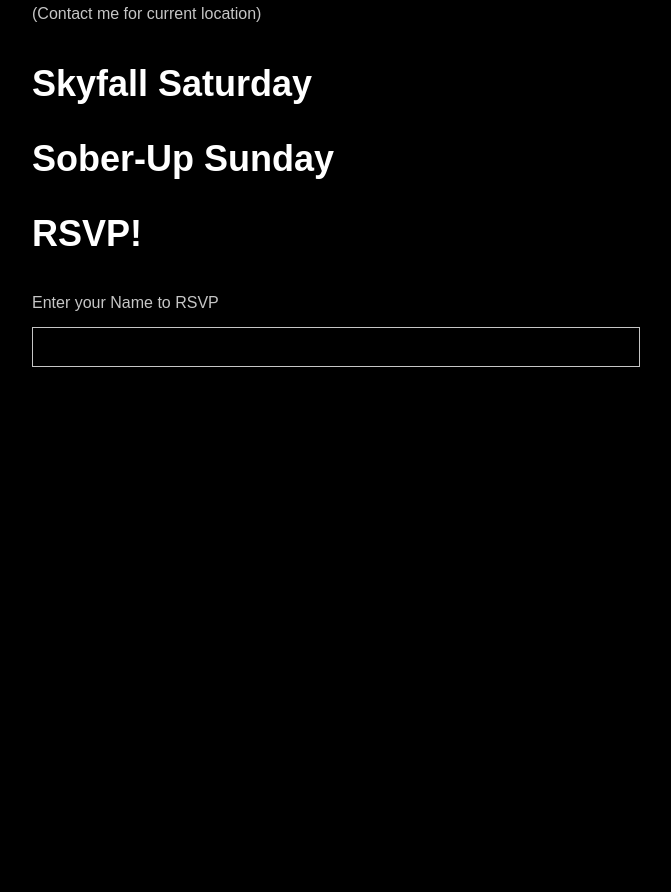
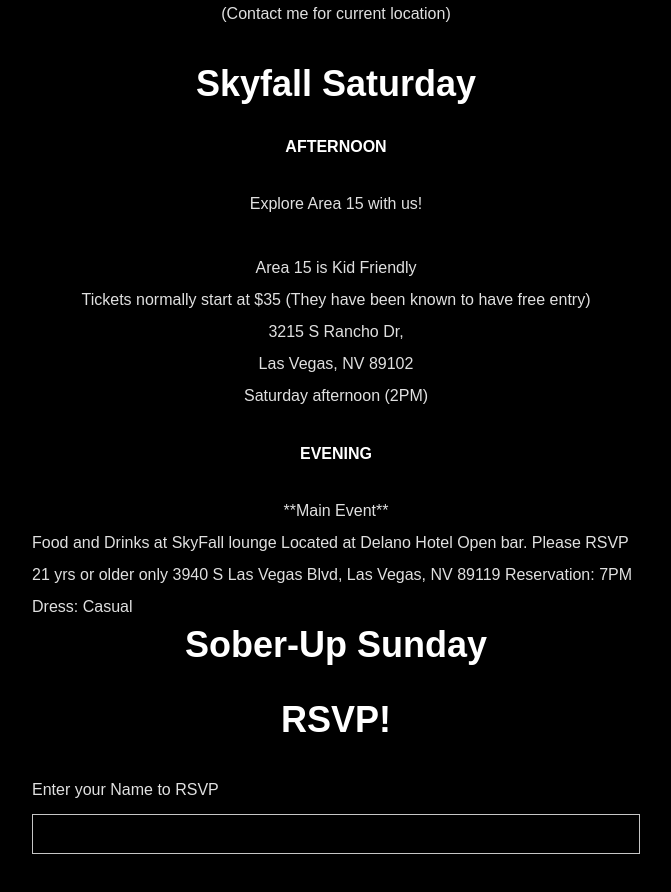
Before and after one commit to stupendous-web/tk-turns-thirty-five, a Next.js app: page / in a window 1280 px wide. Shown: the part 580-1472 px from the top of the page, without its empty margins (304-975 px from the left). Before the commit the page ends 1011 px from the top, so only its background shows below. Built offline with nearby package versions, Linux system fonts and the light colour scheme.

Commit message:
Think twice, code once.

```diff
--- a/pages/index.js
+++ b/pages/index.js
@@ -7,6 +7,7 @@
   Heading,
   Input,
   Text,
+  Flex,
 } from "@chakra-ui/react";
 
 export default function Home() {
@@ -19,7 +20,8 @@
       </Head>
       <main>
         <Container maxW={"container.sm"} py={16}>
-          <Heading size={"2xl"} color={"primary.500"} textAlign={"center"}>
+          <Flex direction={"column"} align={"center"}>
+            <Heading size={"2xl"} color={"primary.500"}>
               TK Turns 35!
             </Heading>
             <Heading>Freestyle Friday</Heading>
@@ -33,8 +35,26 @@
             <Text mb={4}>Light gambling grab a quick dinner Dress: Comfy</Text>
             <Text mb={8}>(Contact me for current location)</Text>
             <Heading>Skyfall Saturday</Heading>
+            <Heading size={"sm"}>AFTERNOON</Heading>
+            <Text mb={8}>Explore Area 15 with us!</Text>
+            <Text>Area 15 is Kid Friendly</Text>
+            <Text>
+              Tickets normally start at $35 (They have been known to have free
+              entry)
+            </Text>
+            <Text>3215 S Rancho Dr,</Text>
+            <Text>Las Vegas, NV 89102</Text>
+            <Text mb={8}>Saturday afternoon (2PM)</Text>
+            <Heading size={"sm"}>EVENING</Heading>
+            <Text>**Main Event**</Text>
+            <Text>
+              Food and Drinks at SkyFall lounge Located at Delano Hotel Open
+              bar. Please RSVP 21 yrs or older only 3940 S Las Vegas Blvd, Las
+              Vegas, NV 89119 Reservation: 7PM Dress: Casual
+            </Text>
             <Heading>Sober-Up Sunday</Heading>
             <Heading>RSVP!</Heading>
+          </Flex>
           <FormControl>
             <FormLabel>Enter your Name to RSVP</FormLabel>
             <Input type="email" />
--- a/utils/chakra.js
+++ b/utils/chakra.js
@@ -31,7 +31,7 @@
     global: {
       "html, body": {
         bg: "black",
-        color: "gray.200",
+        color: "gray.100",
         overflowX: "hidden",
         lineHeight: 2,
       },
```
Lines whose indentation alone changed are shown as unchanged.
